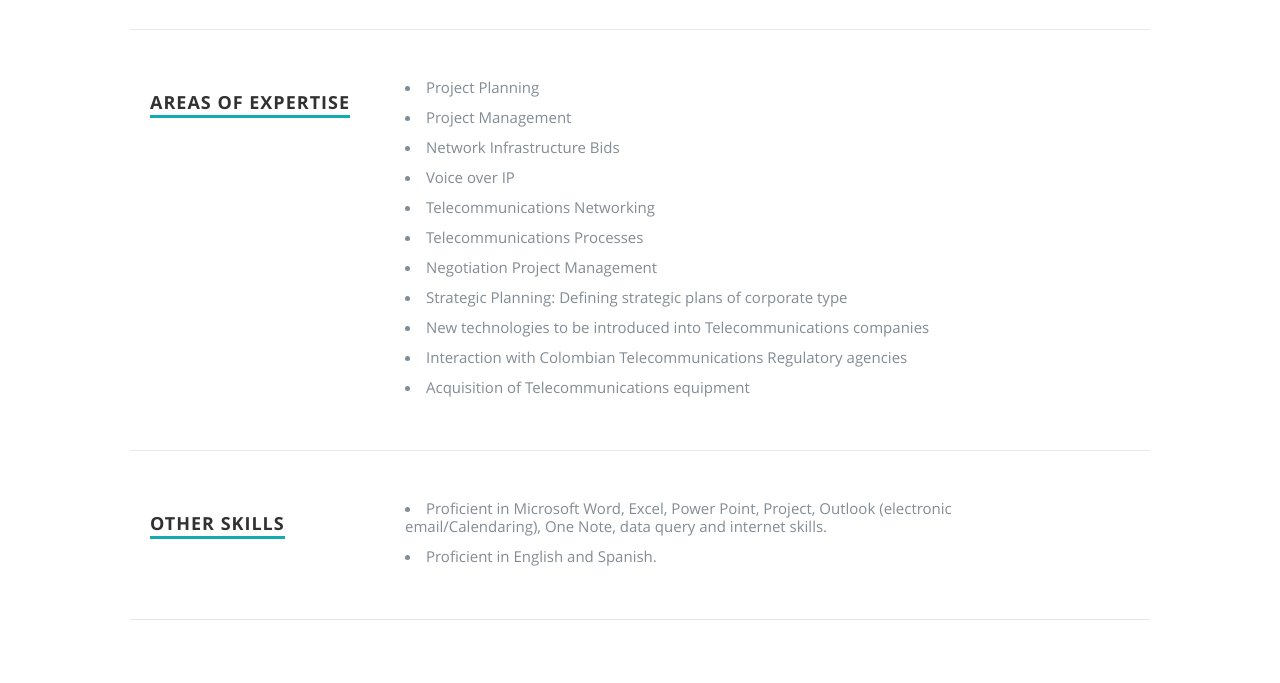
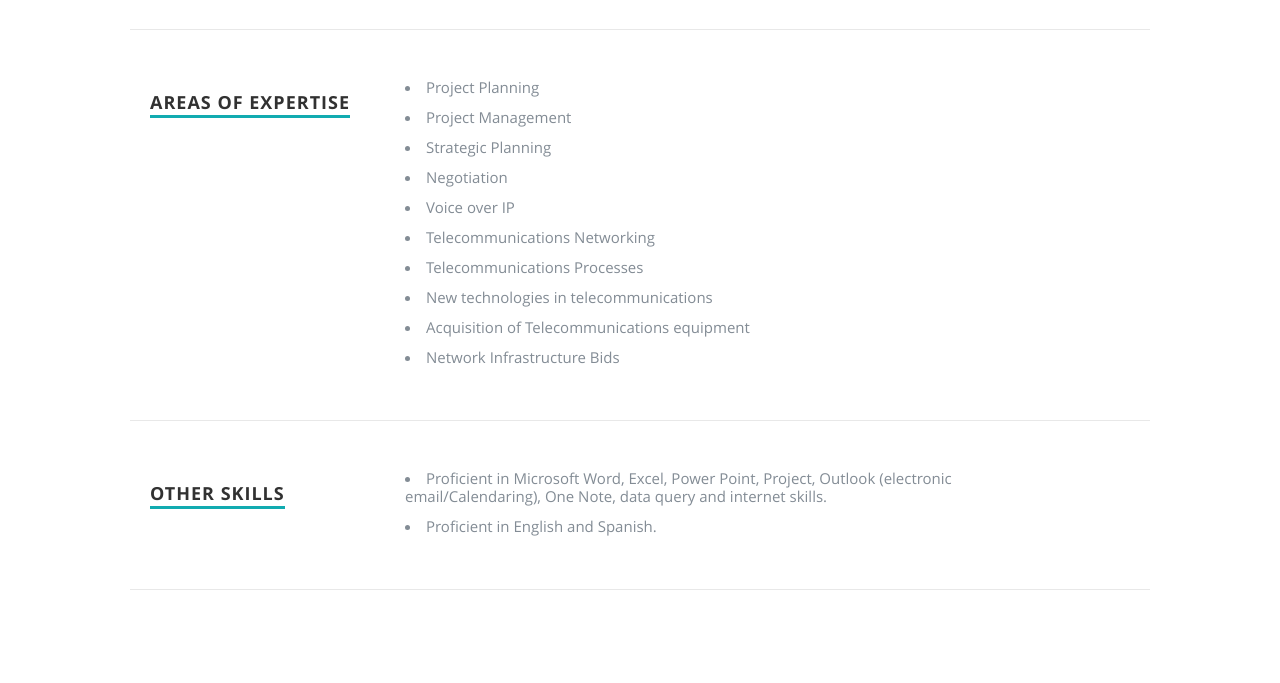
Before and after one commit to gabrielriosrojas/gabrielriosrojas.github.io, a plain HTML site: page index.html in a window 1280 px wide. Shown: the part 4180-4863 px from the top of the page. Drawn offline with nearby package versions, Linux system fonts and the light colour scheme.

Commit message:
Change some areas of expertise

```diff
--- a/index.html
+++ b/index.html
@@ -392,15 +392,14 @@
 
                       <li>Project Planning</li>
                       <li>Project Management</li>
-                      <li>Network Infrastructure Bids</li>
+		      <li>Strategic Planning</li>
+		      <li>Negotiation</li>
                       <li>Voice over IP</li>
                       <li>Telecommunications Networking</li>
                       <li>Telecommunications Processes</li>
-                      <li>Negotiation Project Management</li>
-                      <li>Strategic Planning: Defining strategic plans of corporate type</li>
-                      <li>New technologies to be introduced into Telecommunications companies</li>
-                      <li>Interaction with Colombian Telecommunications Regulatory agencies</li>
+                      <li>New technologies in telecommunications</li>
                       <li>Acquisition of Telecommunications equipment</li>
+		      <li>Network Infrastructure Bids</li>
                       <p></p>
                       <section id="skills"><section>
                </div>
```
